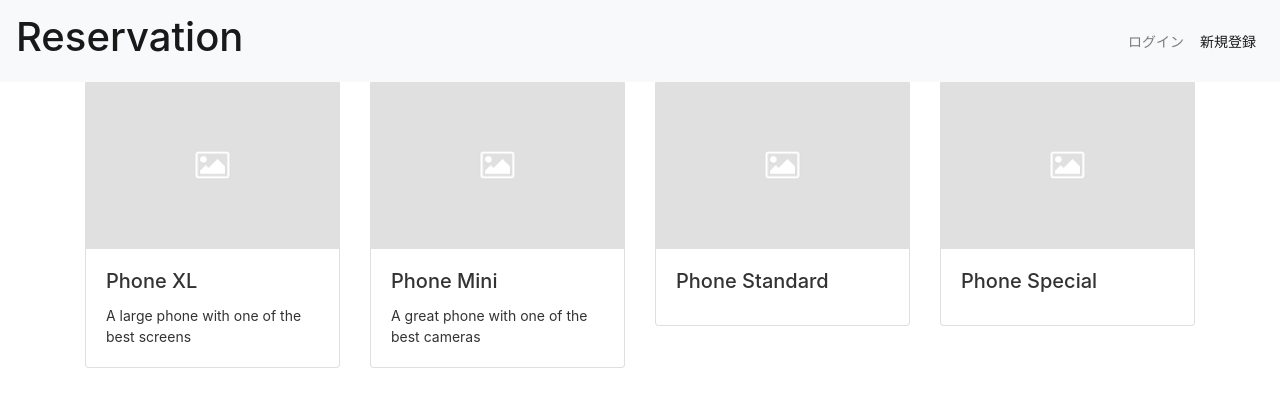
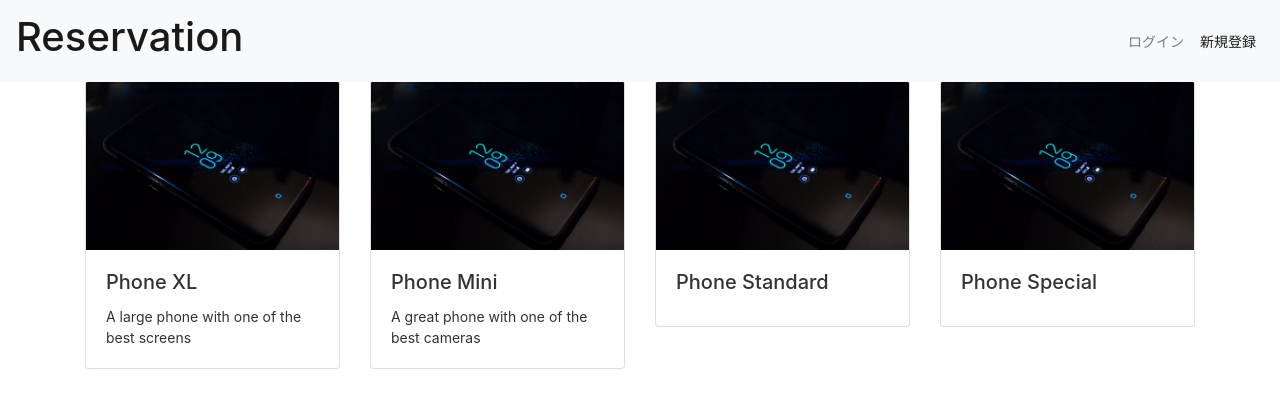
Before and after one commit to moroball14/reservation-app, an Angular app: page /products in a window 1280 px wide. Shown: the top 408 px of the page. Built offline with nearby package versions, Linux system fonts and the light colour scheme.

Commit message:
カバー画像の設定

```diff
--- a/src/app/product/product-listings/product-listings.component.html
+++ b/src/app/product/product-listings/product-listings.component.html
@@ -3,7 +3,7 @@
       <div class="col-sm" *ngFor="let product of products; let productId = index">
         <a [routerLink]="[ productId ]">
           <div class="card">
-            <img src="./assets/img/placeholder.png" class="card-img-top" alt="...">
+            <img src="{{ product.coverImage }}" class="card-img-top" alt="...">
             <div class="card-body">
               <h5 class="card-title">{{ product.name }}</h5>
               <p class="card-text">{{ product.description }}</p>
--- a/src/app/products.ts
+++ b/src/app/products.ts
@@ -1,5 +1,6 @@
 export const products = [
   {
+    coverImage: './assets/img/phone-cover.jpg',
     name: 'Phone XL',
     price: 799,
     description: 'A large phone with one of the best screens',
@@ -11,6 +12,7 @@
     headingtext3: 'Duis mollis, est non commodo luctus, nisi erat porttitor ligula, eget lacinia odio sem nec elit. Cras mattis consectetur purus sit amet fermentum. Fusce dapibus, tellus ac cursus commodo, tortor mauris condimentum nibh.'
   },
   {
+    coverImage: './assets/img/phone-cover.jpg',
     name: 'Phone Mini',
     price: 699,
     description: 'A great phone with one of the best cameras',
@@ -22,6 +24,7 @@
     headingtext3: 'Duis mollis, est non commodo luctus, nisi erat porttitor ligula, eget lacinia odio sem nec elit. Cras mattis consectetur purus sit amet fermentum. Fusce dapibus, tellus ac cursus commodo, tortor mauris condimentum nibh.'
   },
   {
+    coverImage: './assets/img/phone-cover.jpg',
     name: 'Phone Standard',
     price: 299,
     description: '',
@@ -33,6 +36,7 @@
     headingtext3: 'Duis mollis, est non commodo luctus, nisi erat porttitor ligula, eget lacinia odio sem nec elit. Cras mattis consectetur purus sit amet fermentum. Fusce dapibus, tellus ac cursus commodo, tortor mauris condimentum nibh.'
   },
   {
+    coverImage: './assets/img/phone-cover.jpg',
     name: 'Phone Special',
     price: 999,
     description: '',
```
Also changed, not shown: src/app/product/product-detail/product-detail.component.html (+1 -1 lines), src/assets/img/phone-cover.jpg (added).
